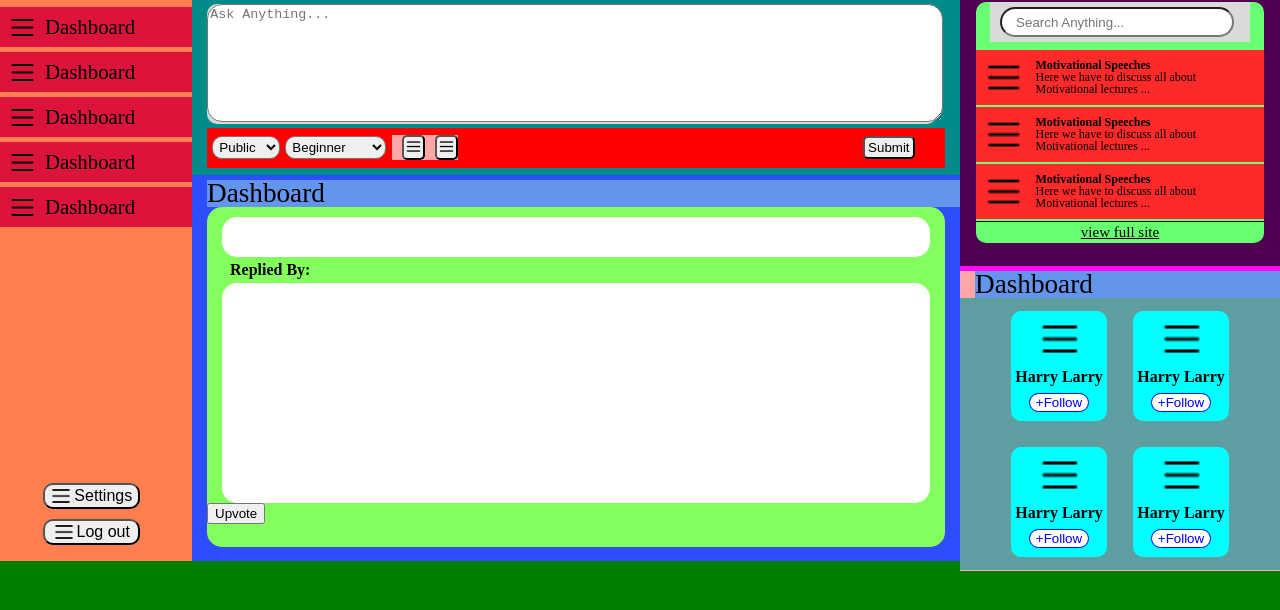
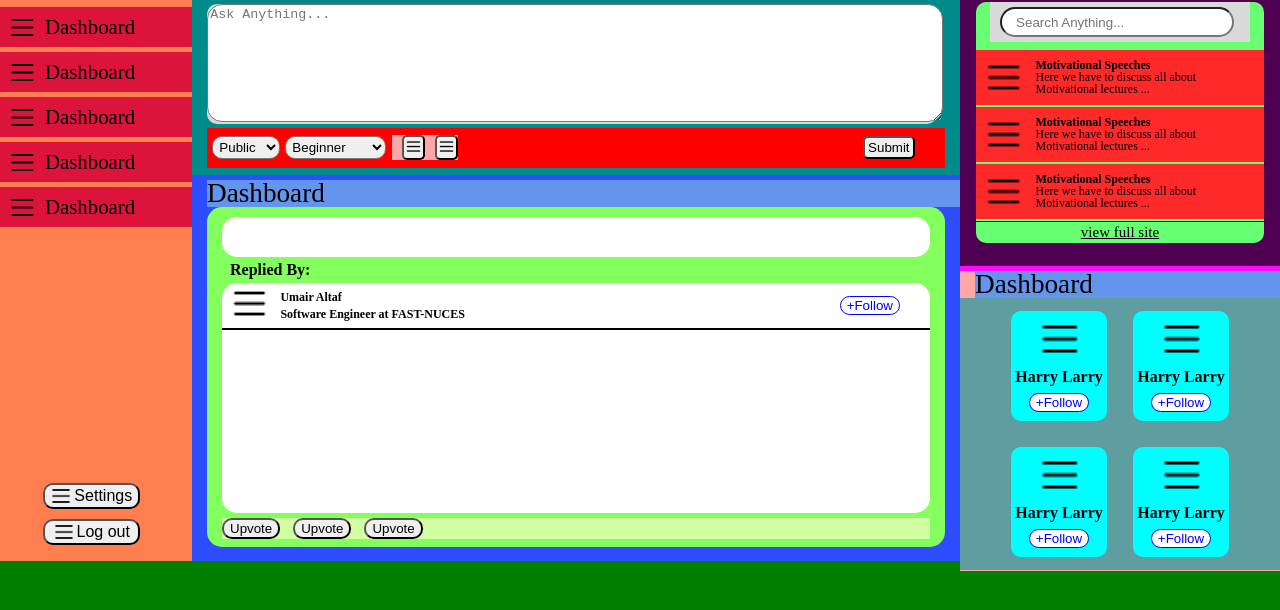
Before and after one commit to umairaltaf982/QuikSolution_Project, a plain HTML site: page index.html in a window 1280 px wide. Shown: the part 80-690 px from the top of the page. Drawn offline with Linux system fonts and the light colour scheme.

Commit message:
index page completed

```diff
--- a/assets/css/index.css
+++ b/assets/css/index.css
@@ -271,8 +271,78 @@ body {
 }
 
 .body-lower-container {
-    height: 220px;
+    height: 230px;
+}
 
+.body-lower-container-profile {
+    height: 45px;
+    border-radius: 15px 15px 0px 0px;
+    border-bottom: 2px solid black;
+
+}
+
+.profile-container-left {
+    width: 50%;
+    float: left;
+    height: 45px;
+}
+
+.profile-container-right {
+    width: 30%;
+    display: flex;
+    align-items: center;
+    float: right;
+    height: 45px;
+}
+
+
+
+.img-profile {
+    width: 10%;
+    float: left;
+    height: 35px;
+    margin-top: 3px;
+    margin-left: 10px;
+    background: url('/assets/img/icons8-menu-25.png');
+    background-repeat: no-repeat;
+    background-size: cover;
+}
+
+.profile-container {
+    width: 70%;
+    float: left;
+    margin-top: 3px;
+    margin-left: -10px;
+}
+
+.profile-name {
+    font-weight: bolder;
+    font-size: 12px;
+}
+
+.profile-description {
+    font-size: 12px;
+}
+
+.profile-followBtn {
+    background-color: #ffffff;
+    border: 1px solid blue;
+    border-radius: 10px;
+    color: blue;
+    cursor: pointer;
+    position: absolute;
+    right: 380px;
+}
+
+.body-lower-btn-container {
+    margin: 5px 15px 0px 15px;
+    background-color: rgb(209, 255, 162);
+}
+
+
+.btn-dashboard {
+    border-radius: 10px;
+    margin-right: 13px;
 }
 
 
--- a/index.html
+++ b/index.html
@@ -91,9 +91,23 @@
                 <div class="body-middle-container">
                     <div class="body-upper-container"></div>
                     <p>Replied By:</p>
-                    <div class="body-lower-container"></div>
+                    <div class="body-lower-container">
+                        <div class="body-lower-container-profile">
+                            <div class="profile-container-left">
+                                <div class="img-profile"></div>
+                                <div class="profile-container">
+                                    <p class="profile-name">Umair Altaf</p>
+                                    <p class="profile-description">Software Engineer at FAST-NUCES</p>
+                                </div>
+                            </div>
+                            <div class="profile-container-right">
+                                <button class="profile-followBtn">+Follow</button>
+                            </div>
+                        </div>
+                    </div>
+                    <div class="body-lower-btn-container"><button class="btn-dashboard">Upvote</button><button
+                            class="btn-dashboard">Upvote</button><button class="btn-dashboard">Upvote</button></div>
 
-                    <button>Upvote</button>
                 </div>
             </div>
         </div>
```
